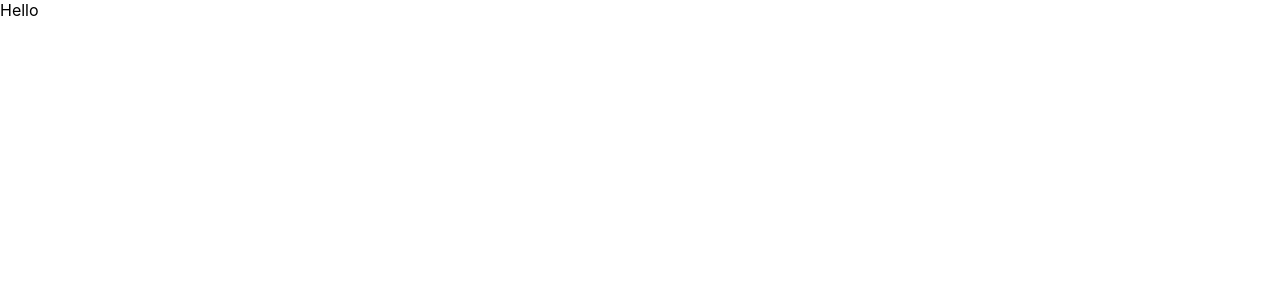
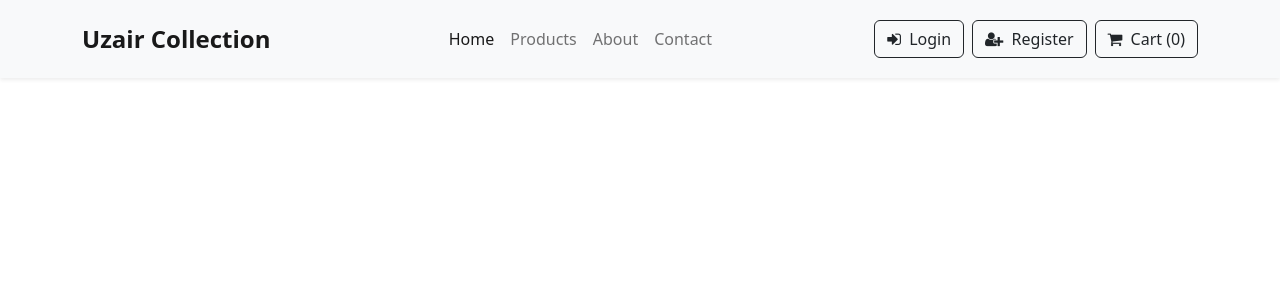
Before and after one commit to uzairafridi00/emart, a React (Create React App) app: page / in a window 1280 px wide. Shown: the top 300 px of the page. Built offline with nearby package versions, Linux system fonts and the light colour scheme.

Commit message:
Navbar Created

```diff
--- a/package.json
+++ b/package.json
@@ -6,9 +6,14 @@
     "@testing-library/jest-dom": "^5.16.4",
     "@testing-library/react": "^13.3.0",
     "@testing-library/user-event": "^13.5.0",
+    "bootstrap": "^5.2.0",
+    "font-awesome": "^4.7.0",
     "react": "^18.2.0",
     "react-dom": "^18.2.0",
+    "react-redux": "^8.0.2",
+    "react-router-dom": "^6.3.0",
     "react-scripts": "5.0.1",
+    "redux": "^4.2.0",
     "web-vitals": "^2.1.4"
   },
   "scripts": {
--- a/src/App.css
+++ b/src/App.css
@@ -1,38 +1,4 @@
-.App {
-  text-align: center;
+/* Navbar */
+.navbar-nav {
+
 }
-
-.App-logo {
-  height: 40vmin;
-  pointer-events: none;
-}
-
-@media (prefers-reduced-motion: no-preference) {
-  .App-logo {
-    animation: App-logo-spin infinite 20s linear;
-  }
-}
-
-.App-header {
-  background-color: #282c34;
-  min-height: 100vh;
-  display: flex;
-  flex-direction: column;
-  align-items: center;
-  justify-content: center;
-  font-size: calc(10px + 2vmin);
-  color: white;
-}
-
-.App-link {
-  color: #61dafb;
-}
-
-@keyframes App-logo-spin {
-  from {
-    transform: rotate(0deg);
-  }
-  to {
-    transform: rotate(360deg);
-  }
-}
--- a/src/App.js
+++ b/src/App.js
@@ -1,9 +1,10 @@
 import "./App.css";
+import Navbar from "./components/Navbar";
 
 function App() {
   return (
     <>
-      <div>Hello</div>
+      <Navbar />
     </>
   );
 }
--- /dev/null
+++ b/src/components/Navbar.jsx
@@ -0,0 +1,67 @@
+import React from "react";
+
+function Navbar() {
+  return (
+    <>
+      <nav className="navbar navbar-expand-lg bg-light py-3 shadow-sm">
+        <div className="container">
+          <a className="navbar-brand fw-bold fs-4" href="#">
+            Uzair Collection
+          </a>
+          <button
+            className="navbar-toggler"
+            type="button"
+            data-bs-toggle="collapse"
+            data-bs-target="#navbarSupportedContent"
+            aria-controls="navbarSupportedContent"
+            aria-expanded="false"
+            aria-label="Toggle navigation"
+          >
+            <span className="navbar-toggler-icon"></span>
+          </button>
+          <div className="collapse navbar-collapse" id="navbarSupportedContent">
+            <ul className="navbar-nav mx-auto mb-2 mb-lg-0">
+              <li className="nav-item">
+                <a className="nav-link active" aria-current="page" href="#">
+                  Home
+                </a>
+              </li>
+              <li className="nav-item">
+                <a className="nav-link" href="#">
+                  Products
+                </a>
+              </li>
+
+              <li className="nav-item">
+                <a className="nav-link" href="#">
+                  About
+                </a>
+              </li>
+
+              <li className="nav-item">
+                <a className="nav-link" href="#">
+                  Contact
+                </a>
+              </li>
+            </ul>
+            <div className="buttons">
+              <a href="" className="btn btn-outline-dark">
+                <i className="fa fa-sign-in me-1"></i> Login
+              </a>
+
+              <a href="" className="btn btn-outline-dark ms-2">
+                <i className="fa fa-user-plus me-1"></i> Register
+              </a>
+
+              <a href="" className="btn btn-outline-dark ms-2">
+                <i className="fa fa-shopping-cart me-1"></i> Cart (0)
+              </a>
+            </div>
+          </div>
+        </div>
+      </nav>
+    </>
+  );
+}
+
+export default Navbar;
```
Also changed, not shown: src/index.js (+8 -5 lines), 1 other file (tests, documents, lock files or other folders).
